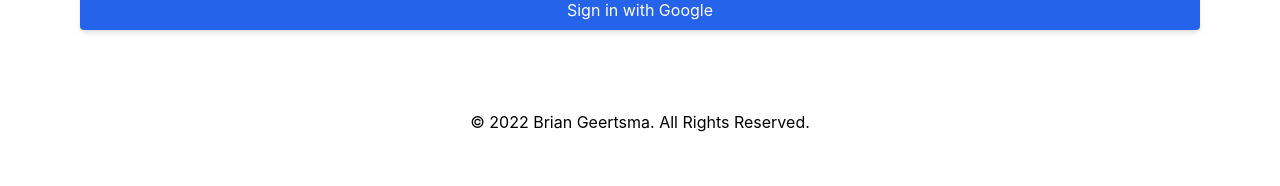
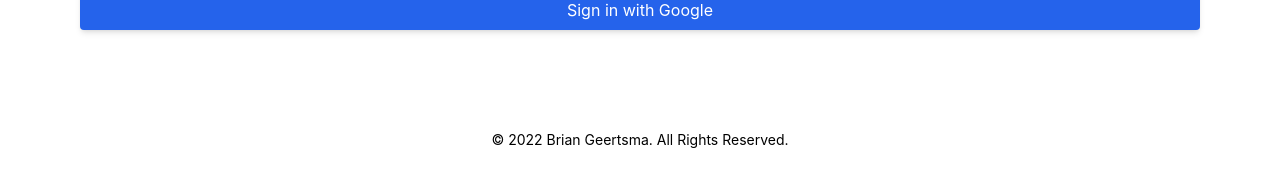
Before and after one commit to brian-gee/blue-water-pools, a Next.js app: page / in a window 1280 px wide. Shown: the part 266-452 px from the top of the page. Built offline with nearby package versions, Linux system fonts and the light colour scheme; no server answers.

Commit message:
footer hover update

```diff
--- a/components/footer.tsx
+++ b/components/footer.tsx
@@ -1,9 +1,13 @@
 export default function Footer() {
-  return (
-    <footer className="flex justify-center p-10 text-l">
-      <a href="https://briang.xyz" target="_blank" rel="noopener noreferrer">
-        &copy; 2022 Brian Geertsma. All Rights Reserved.
-      </a>
-    </footer>
-  );
+	return (
+		<footer className="pt-10">
+			<span className="flex justify-center py-5 text-sm sm:text-center">
+				© 2022&nbsp;
+				<a href="https://briang.xyz/" className="hover:underline">
+					Brian Geertsma
+				</a>
+				. All Rights Reserved.
+			</span>
+		</footer>
+	);
 }
```
